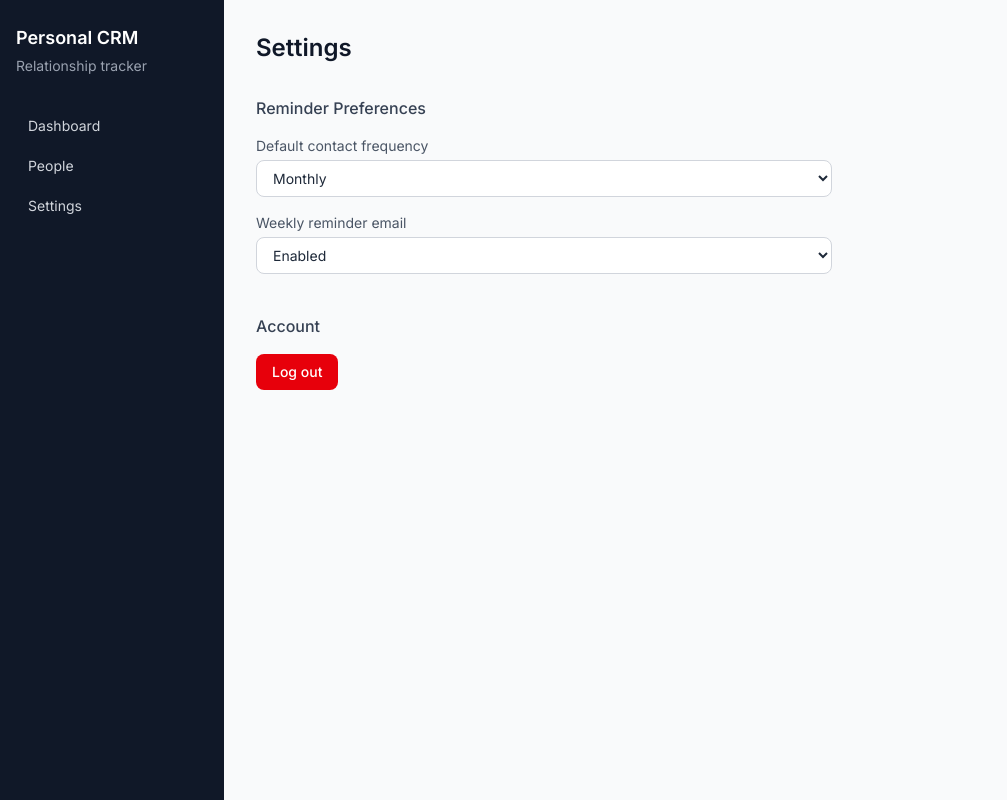
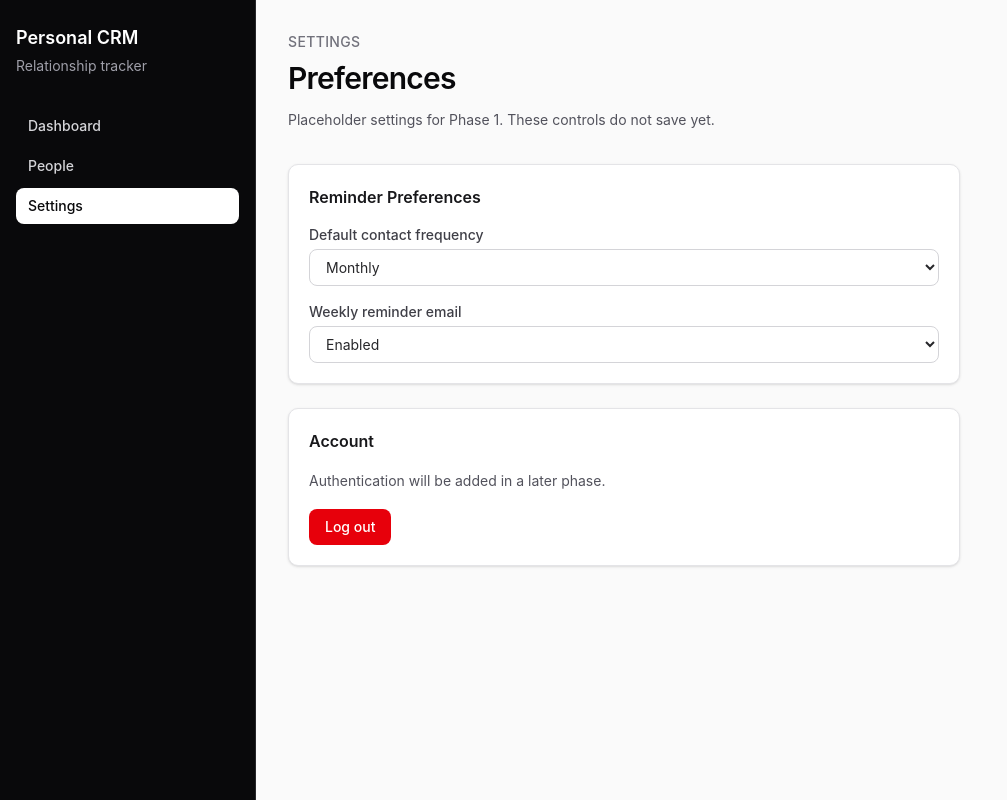
Before and after one commit to rohin-dutt/Dan-and-Rohin-CRM, a Next.js app: page /settings in a window 1280 px wide. Shown: the whole page, without its empty margins (0-1007 px from the left). Built offline with nearby package versions, Linux system fonts and the light colour scheme.

Commit message:
Fixed sidebar and layour issues

```diff
--- a/app/dashboard/page.tsx
+++ b/app/dashboard/page.tsx
@@ -1,35 +1,7 @@
 import Link from "next/link";
 
+import AppLayout from "@/components/AppLayout";
 import { people, type Person } from "@/lib/fake-data";
-
-function AppLayout({ children }: { children: React.ReactNode }) {
-  return (
-    <div className="min-h-screen bg-zinc-50 text-zinc-950">
-      <div className="mx-auto flex w-full max-w-6xl gap-8 px-6 py-8">
-        <aside className="hidden w-56 shrink-0 md:block">
-          <Link href="/" className="text-lg font-semibold">
-            Personal CRM
-          </Link>
-          <nav className="mt-8 space-y-2 text-sm">
-            <Link
-              href="/dashboard"
-              className="block rounded-md bg-zinc-900 px-3 py-2 font-medium text-white"
-            >
-              Dashboard
-            </Link>
-            <Link
-              href="/people"
-              className="block rounded-md px-3 py-2 text-zinc-600 hover:bg-white hover:text-zinc-950"
-            >
-              People
-            </Link>
-          </nav>
-        </aside>
-        <main className="min-w-0 flex-1">{children}</main>
-      </div>
-    </div>
-  );
-}
 
 function PersonRow({ person, label }: { person: Person; label: string }) {
   return (
--- a/app/layout.tsx
+++ b/app/layout.tsx
@@ -1,23 +1,17 @@
 import type { Metadata } from "next";
-import { Geist, Geist_Mono, Inter } from "next/font/google";
+import type { CSSProperties } from "react";
 import "./globals.css";
-import { cn } from "@/lib/utils";
 
-const inter = Inter({subsets:['latin'],variable:'--font-sans'});
-
-const geistSans = Geist({
-  variable: "--font-geist-sans",
-  subsets: ["latin"],
-});
-
-const geistMono = Geist_Mono({
-  variable: "--font-geist-mono",
-  subsets: ["latin"],
-});
+const fontVariables = {
+  "--font-sans":
+    'Inter, ui-sans-serif, system-ui, -apple-system, BlinkMacSystemFont, "Segoe UI", sans-serif',
+  "--font-geist-mono":
+    '"SFMono-Regular", Consolas, "Liberation Mono", monospace',
+} as CSSProperties;
 
 export const metadata: Metadata = {
-  title: "Create Next App",
-  description: "Generated by create next app",
+  title: "Personal CRM",
+  description: "A private relationship tracker for personal follow-ups.",
 };
 
 export default function RootLayout({
@@ -28,7 +22,8 @@ export default function RootLayout({
   return (
     <html
       lang="en"
-      className={cn("h-full", "antialiased", geistSans.variable, geistMono.variable, "font-sans", inter.variable)}
+      className="h-full antialiased font-sans"
+      style={fontVariables}
     >
       <body className="min-h-full flex flex-col">{children}</body>
     </html>
--- a/app/page.tsx
+++ b/app/page.tsx
@@ -2,11 +2,11 @@ import Link from "next/link";
 
 export default function Home() {
   return (
-    <main className="flex min-h-screen items-center justify-center bg-zinc-50 px-6 py-16 text-zinc-950">
-      <section className="w-full max-w-4xl">
-        <div className="mb-10">
+    <main className="min-h-screen bg-zinc-50 px-6 py-16 text-zinc-950">
+      <section className="mx-auto grid min-h-[calc(100vh-8rem)] w-full max-w-6xl items-center gap-10 lg:grid-cols-[1.1fr_0.9fr]">
+        <div>
           <p className="mb-3 text-sm font-medium uppercase tracking-wide text-zinc-500">
-            Phase 1 app shell
+            Login placeholder
           </p>
           <h1 className="max-w-2xl text-5xl font-semibold tracking-tight">
             Personal CRM
@@ -15,30 +15,72 @@ export default function Home() {
             A simple place to remember who matters, when you last connected,
             and what to follow up on next.
           </p>
+          <div className="mt-8 flex flex-col gap-3 sm:flex-row">
+            <Link
+              href="/dashboard"
+              className="inline-flex h-11 items-center justify-center rounded-md bg-zinc-900 px-5 text-sm font-medium text-white shadow-sm transition hover:bg-zinc-700"
+            >
+              Preview Dashboard
+            </Link>
+            <Link
+              href="/people"
+              className="inline-flex h-11 items-center justify-center rounded-md border border-zinc-300 bg-white px-5 text-sm font-medium text-zinc-800 shadow-sm transition hover:bg-zinc-100"
+            >
+              Browse People
+            </Link>
+          </div>
         </div>
 
-        <div className="grid gap-4 sm:grid-cols-2">
-          <Link
-            href="/dashboard"
-            className="rounded-lg border border-zinc-200 bg-white p-6 shadow-sm transition hover:border-zinc-300 hover:shadow-md"
-          >
-            <h2 className="text-xl font-semibold">Open Dashboard</h2>
-            <p className="mt-2 text-sm leading-6 text-zinc-600">
-              Review overdue relationships, upcoming follow-ups, and recent
-              activity.
+        <div className="rounded-lg border border-zinc-200 bg-white p-6 shadow-sm">
+          <h2 className="text-xl font-semibold">Sign in</h2>
+          <p className="mt-2 text-sm leading-6 text-zinc-600">
+            Authentication starts in a later phase. Use the preview links to
+            explore the Phase 1 shell with fake data.
+          </p>
+
+          <div className="mt-6 space-y-4">
+            <div>
+              <label
+                htmlFor="email"
+                className="mb-1 block text-sm font-medium text-zinc-700"
+              >
+                Email
+              </label>
+              <input
+                id="email"
+                type="email"
+                placeholder="you@example.com"
+                disabled
+                className="w-full rounded-md border border-zinc-300 bg-zinc-50 px-3 py-2 text-sm text-zinc-500"
+              />
+            </div>
+            <div>
+              <label
+                htmlFor="password"
+                className="mb-1 block text-sm font-medium text-zinc-700"
+              >
+                Password
+              </label>
+              <input
+                id="password"
+                type="password"
+                placeholder="Not wired up yet"
+                disabled
+                className="w-full rounded-md border border-zinc-300 bg-zinc-50 px-3 py-2 text-sm text-zinc-500"
+              />
+            </div>
+            <button
+              type="button"
+              disabled
+              className="h-11 w-full rounded-md bg-zinc-300 px-4 text-sm font-medium text-zinc-600"
+            >
+              Sign in disabled for Phase 1
+            </button>
+            <p className="text-xs leading-5 text-zinc-500">
+              No auth, database, API routes, or data mutations are implemented
+              yet.
             </p>
-          </Link>
-
-          <Link
-            href="/people"
-            className="rounded-lg border border-zinc-200 bg-white p-6 shadow-sm transition hover:border-zinc-300 hover:shadow-md"
-          >
-            <h2 className="text-xl font-semibold">View People</h2>
-            <p className="mt-2 text-sm leading-6 text-zinc-600">
-              Browse fake contacts and open a profile with relationship notes
-              and interactions.
-            </p>
-          </Link>
+          </div>
         </div>
       </section>
     </main>
--- a/app/people/[id]/page.tsx
+++ b/app/people/[id]/page.tsx
@@ -1,40 +1,12 @@
 import Link from "next/link";
 import { notFound } from "next/navigation";
 
+import AppLayout from "@/components/AppLayout";
 import {
   getInteractionsForPerson,
   getPersonById,
   people,
 } from "@/lib/fake-data";
-
-function AppLayout({ children }: { children: React.ReactNode }) {
-  return (
-    <div className="min-h-screen bg-zinc-50 text-zinc-950">
-      <div className="mx-auto flex w-full max-w-6xl gap-8 px-6 py-8">
-        <aside className="hidden w-56 shrink-0 md:block">
-          <Link href="/" className="text-lg font-semibold">
-            Personal CRM
-          </Link>
-          <nav className="mt-8 space-y-2 text-sm">
-            <Link
-              href="/dashboard"
-              className="block rounded-md px-3 py-2 text-zinc-600 hover:bg-white hover:text-zinc-950"
-            >
-              Dashboard
-            </Link>
-            <Link
-              href="/people"
-              className="block rounded-md bg-zinc-900 px-3 py-2 font-medium text-white"
-            >
-              People
-            </Link>
-          </nav>
-        </aside>
-        <main className="min-w-0 flex-1">{children}</main>
-      </div>
-    </div>
-  );
-}
 
 export async function generateStaticParams() {
   return people.map((person) => ({
--- a/app/people/page.tsx
+++ b/app/people/page.tsx
@@ -1,35 +1,7 @@
 import Link from "next/link";
 
+import AppLayout from "@/components/AppLayout";
 import { people } from "@/lib/fake-data";
-
-function AppLayout({ children }: { children: React.ReactNode }) {
-  return (
-    <div className="min-h-screen bg-zinc-50 text-zinc-950">
-      <div className="mx-auto flex w-full max-w-6xl gap-8 px-6 py-8">
-        <aside className="hidden w-56 shrink-0 md:block">
-          <Link href="/" className="text-lg font-semibold">
-            Personal CRM
-          </Link>
-          <nav className="mt-8 space-y-2 text-sm">
-            <Link
-              href="/dashboard"
-              className="block rounded-md px-3 py-2 text-zinc-600 hover:bg-white hover:text-zinc-950"
-            >
-              Dashboard
-            </Link>
-            <Link
-              href="/people"
-              className="block rounded-md bg-zinc-900 px-3 py-2 font-medium text-white"
-            >
-              People
-            </Link>
-          </nav>
-        </aside>
-        <main className="min-w-0 flex-1">{children}</main>
-      </div>
-    </div>
-  );
-}
 
 export default function PeoplePage() {
   return (
--- a/app/settings/page.tsx
+++ b/app/settings/page.tsx
@@ -3,12 +3,21 @@ import AppLayout from "@/components/AppLayout";
 export default function SettingsPage() {
   return (
     <AppLayout>
-      <div className="max-w-xl">
-        <h1 className="text-2xl font-semibold text-gray-900 mb-8">Settings</h1>
+      <div className="max-w-2xl">
+        <div className="mb-8">
+          <p className="text-sm font-medium uppercase tracking-wide text-zinc-500">
+            Settings
+          </p>
+          <h1 className="mt-2 text-3xl font-semibold tracking-tight">
+            Preferences
+          </h1>
+          <p className="mt-3 text-sm leading-6 text-zinc-600">
+            Placeholder settings for Phase 1. These controls do not save yet.
+          </p>
+        </div>
 
-        {/* Reminder Preferences */}
-        <section className="mb-10">
-          <h2 className="text-base font-medium text-gray-700 mb-4">
+        <section className="mb-6 rounded-lg border border-zinc-200 bg-white p-5 shadow-sm">
+          <h2 className="mb-4 text-base font-semibold text-zinc-900">
             Reminder Preferences
           </h2>
 
@@ -16,13 +25,13 @@ export default function SettingsPage() {
             <div>
               <label
                 htmlFor="contactFrequency"
-                className="block text-sm text-gray-600 mb-1"
+                className="mb-1 block text-sm font-medium text-zinc-700"
               >
                 Default contact frequency
               </label>
               <select
                 id="contactFrequency"
-                className="w-full rounded-md border border-gray-300 bg-white px-3 py-2 text-sm text-gray-800 focus:outline-none focus:ring-2 focus:ring-gray-400"
+                className="w-full rounded-md border border-zinc-300 bg-white px-3 py-2 text-sm text-zinc-800 focus:outline-none focus:ring-2 focus:ring-zinc-400"
                 defaultValue="monthly"
               >
                 <option value="weekly">Weekly</option>
@@ -35,13 +44,13 @@ export default function SettingsPage() {
             <div>
               <label
                 htmlFor="reminderEmail"
-                className="block text-sm text-gray-600 mb-1"
+                className="mb-1 block text-sm font-medium text-zinc-700"
               >
                 Weekly reminder email
               </label>
               <select
                 id="reminderEmail"
-                className="w-full rounded-md border border-gray-300 bg-white px-3 py-2 text-sm text-gray-800 focus:outline-none focus:ring-2 focus:ring-gray-400"
+                className="w-full rounded-md border border-zinc-300 bg-white px-3 py-2 text-sm text-zinc-800 focus:outline-none focus:ring-2 focus:ring-zinc-400"
                 defaultValue="enabled"
               >
                 <option value="enabled">Enabled</option>
@@ -51,12 +60,16 @@ export default function SettingsPage() {
           </div>
         </section>
 
-        {/* Account */}
-        <section>
-          <h2 className="text-base font-medium text-gray-700 mb-4">Account</h2>
+        <section className="rounded-lg border border-zinc-200 bg-white p-5 shadow-sm">
+          <h2 className="mb-4 text-base font-semibold text-zinc-900">
+            Account
+          </h2>
+          <p className="mb-4 text-sm leading-6 text-zinc-600">
+            Authentication will be added in a later phase.
+          </p>
           <button
             type="button"
-            className="rounded-md bg-red-600 px-4 py-2 text-sm font-medium text-white hover:bg-red-700 transition-colors"
+            className="rounded-md bg-red-600 px-4 py-2 text-sm font-medium text-white transition-colors hover:bg-red-700"
           >
             Log out
           </button>
--- a/components/AppLayout.tsx
+++ b/components/AppLayout.tsx
@@ -2,9 +2,13 @@ import Sidebar from "./Sidebar";
 
 export default function AppLayout({ children }: { children: React.ReactNode }) {
   return (
-    <div className="flex min-h-screen">
+    <div className="min-h-screen bg-zinc-50 text-zinc-950">
       <Sidebar />
-      <main className="flex-1 bg-gray-50 p-8">{children}</main>
+      <div className="md:pl-64">
+        <main className="mx-auto w-full max-w-6xl px-4 py-6 sm:px-6 md:px-8 md:py-8">
+          {children}
+        </main>
+      </div>
     </div>
   );
 }
--- a/components/Sidebar.tsx
+++ b/components/Sidebar.tsx
@@ -1,4 +1,9 @@
+"use client";
+
 import Link from "next/link";
+import { usePathname } from "next/navigation";
+
+import { cn } from "@/lib/utils";
 
 const navLinks = [
   { label: "Dashboard", href: "/dashboard" },
@@ -6,25 +11,68 @@ const navLinks = [
   { label: "Settings", href: "/settings" },
 ];
 
-export default function Sidebar() {
+function isActivePath(pathname: string, href: string) {
+  return pathname === href || pathname.startsWith(`${href}/`);
+}
+
+function NavLinks({ mobile = false }: { mobile?: boolean }) {
+  const pathname = usePathname();
+
   return (
-    <aside className="w-56 min-h-screen bg-gray-900 text-white flex flex-col px-4 py-6">
-      <div className="mb-8">
-        <h1 className="text-lg font-semibold">Personal CRM</h1>
-        <p className="text-sm text-gray-400 mt-1">Relationship tracker</p>
-      </div>
+    <nav
+      className={cn(
+        mobile ? "grid grid-cols-3 gap-2" : "flex flex-col gap-1"
+      )}
+      aria-label="Main navigation"
+    >
+      {navLinks.map((link) => {
+        const isActive = isActivePath(pathname, link.href);
 
-      <nav className="flex flex-col gap-1">
-        {navLinks.map((link) => (
+        return (
           <Link
             key={link.href}
             href={link.href}
-            className="rounded-md px-3 py-2 text-sm text-gray-300 hover:bg-gray-700 hover:text-white transition-colors"
+            className={cn(
+              "rounded-md px-3 py-2 text-sm font-medium transition-colors",
+              mobile && "text-center",
+              isActive
+                ? "bg-zinc-900 text-white"
+                : "text-zinc-600 hover:bg-zinc-100 hover:text-zinc-950",
+              !mobile && isActive && "bg-white text-zinc-950",
+              !mobile && !isActive && "text-zinc-300 hover:bg-zinc-800 hover:text-white"
+            )}
           >
             {link.label}
           </Link>
-        ))}
-      </nav>
-    </aside>
+        );
+      })}
+    </nav>
   );
 }
+
+export default function Sidebar() {
+  return (
+    <>
+      <header className="border-b border-zinc-200 bg-white px-4 py-4 md:hidden">
+        <Link href="/dashboard" className="block text-base font-semibold">
+          Personal CRM
+        </Link>
+        <p className="mt-1 text-xs text-zinc-500">Relationship tracker</p>
+        <div className="mt-4">
+          <NavLinks mobile />
+        </div>
+      </header>
+
+      <aside className="fixed inset-y-0 left-0 hidden w-64 flex-col border-r border-zinc-800 bg-zinc-950 px-4 py-6 text-white md:flex">
+        <div className="mb-8">
+          <Link href="/dashboard" className="text-lg font-semibold">
+            Personal CRM
+          </Link>
+          <p className="mt-1 text-sm text-zinc-400">Relationship tracker</p>
+        </div>
+
+        <NavLinks />
+      </aside>
+    </>
+  );
+}
```
Also changed, not shown: 1 other file (tests, documents, lock files or other folders).
